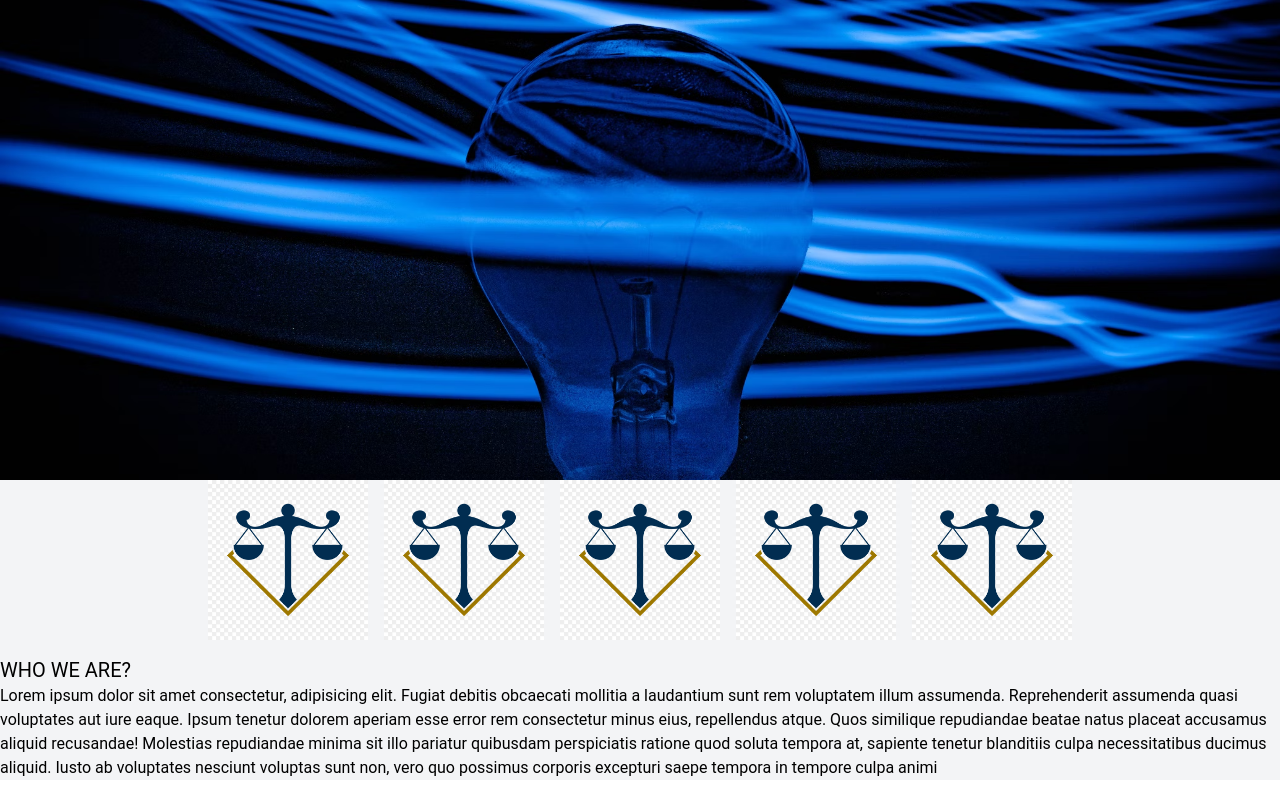
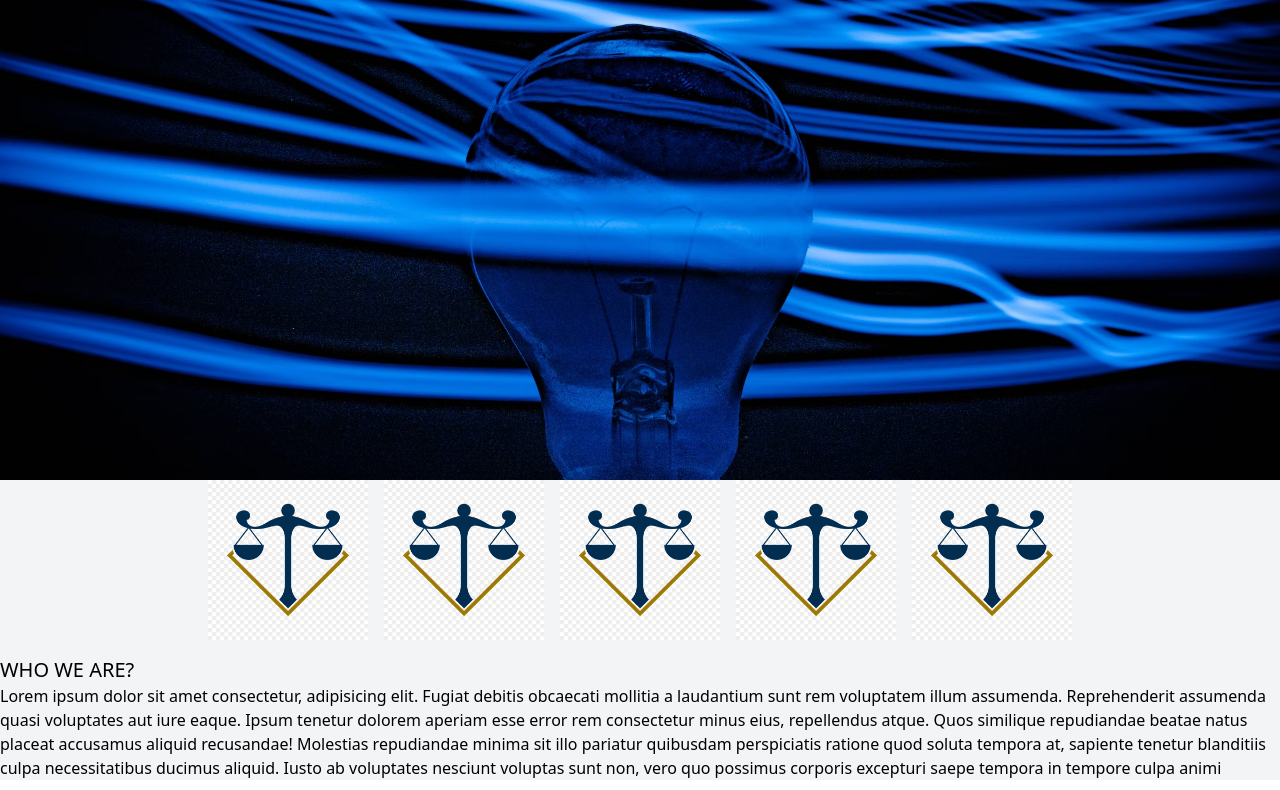
Before and after one commit to KerimeAbanoz/oxowebsitesi, a website: page public/index.html in a window 1280 px wide. Shown: the part 64-854 px from the top of the page. Drawn offline with nearby package versions, Linux system fonts and the light colour scheme.

Commit message:
buraya kadar

```diff
--- a/public/index.html
+++ b/public/index.html
@@ -44,7 +44,7 @@
     </script>
     <link rel="stylesheet" href="../src/assets/css/index.style.css" />
     <link rel="stylesheet" href="../src/assets/css/job.style.css" />
-    <link rel="stylesheet" href="../src/assets/css/scroll.style.css" />
+    <!-- <link rel="stylesheet" href="../src/assets/css/scroll.style.css" /> -->
     <title>OXO Tech</title>
     <link rel="icon" href="../src/img/favicon.png" />
   </head>
--- a/src/assets/css/index.style.css
+++ b/src/assets/css/index.style.css
@@ -1,5 +1,5 @@
 *{
-    box-sizing: border-box;
+    /* box-sizing: border-box;
     margin: 0;
-    font-family: "Roboto", sans serif;
+    font-family: "Roboto", sans serif; */
 }
```
Also changed, not shown: src/img/favicon.ico (added).
